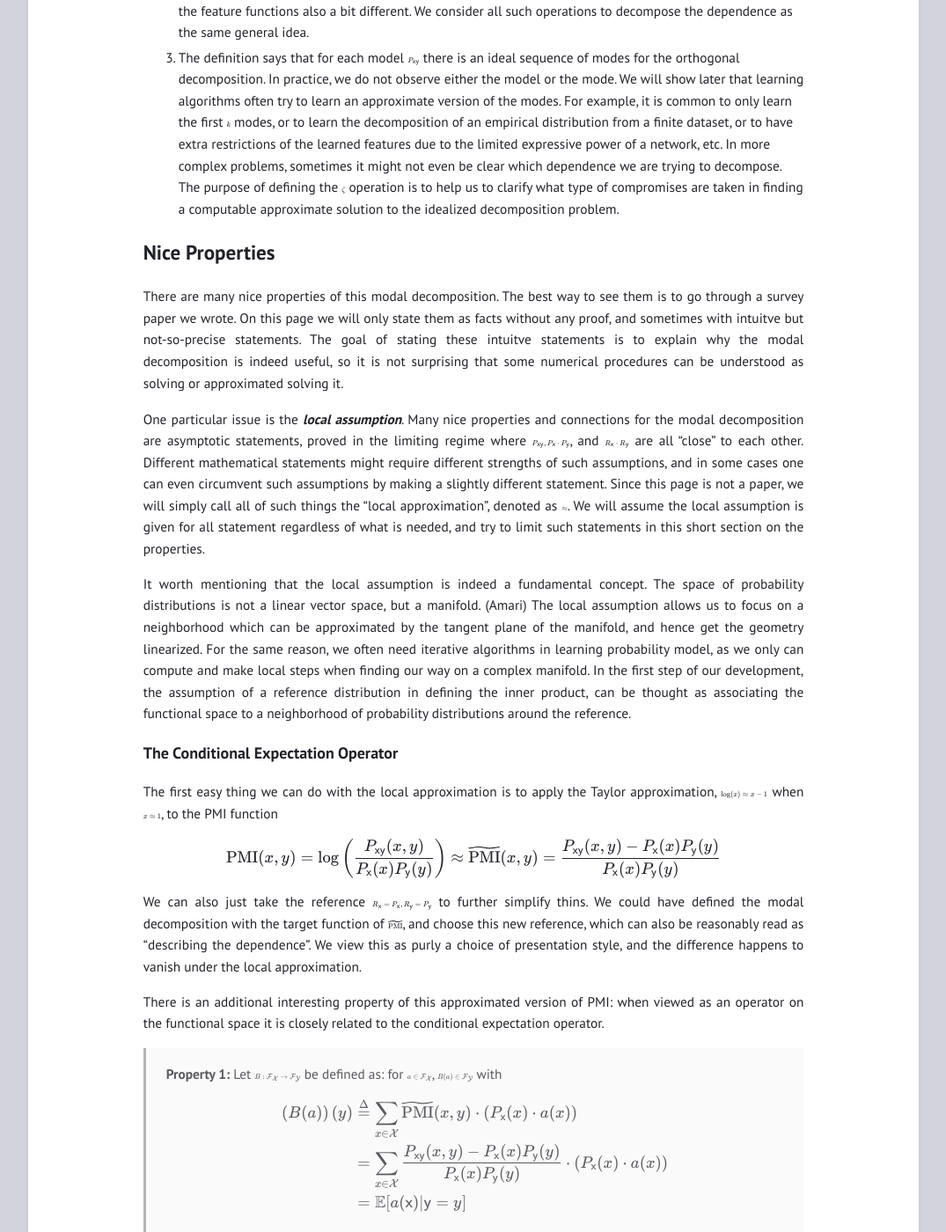
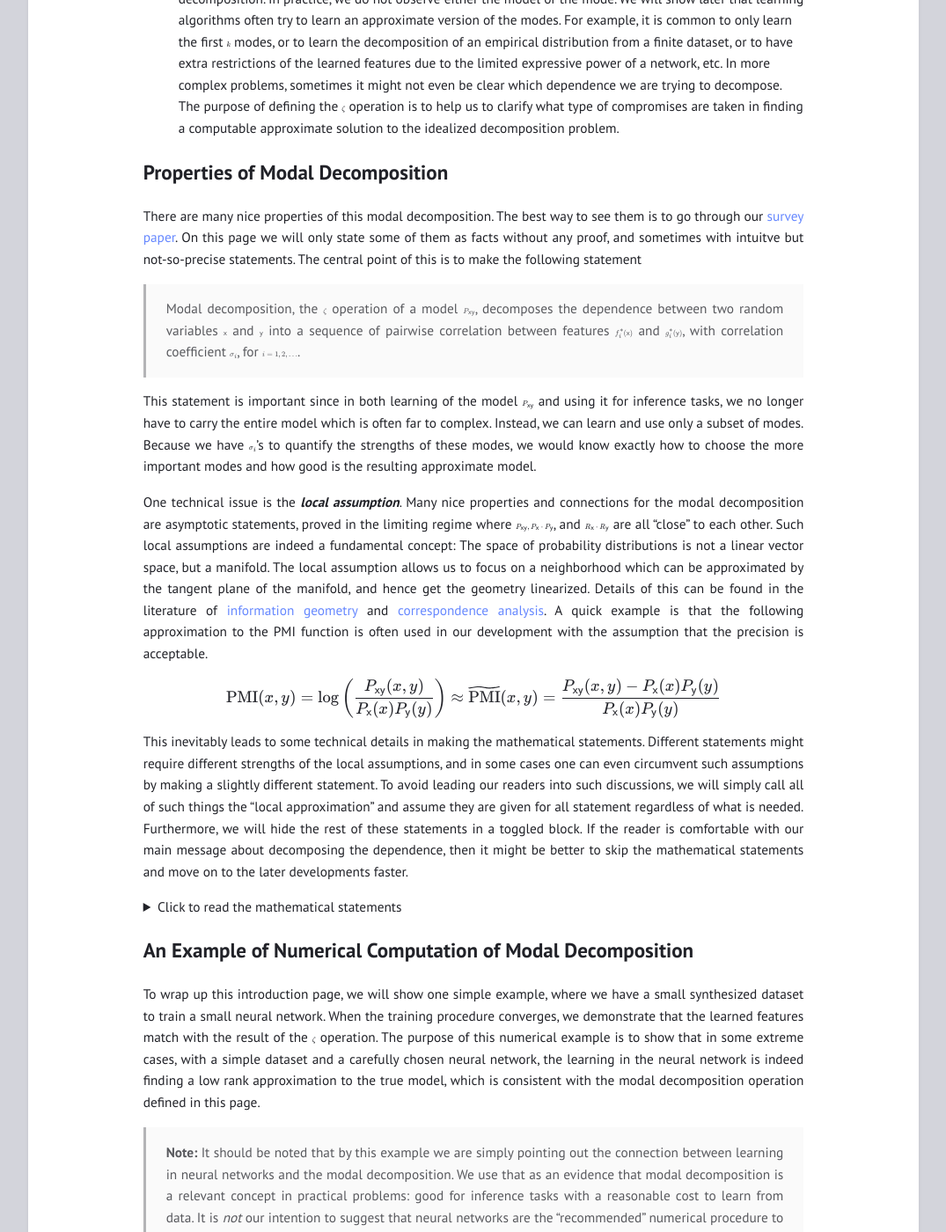
Before and after one commit to gilearning/gilearning.github.io, a Jekyll site: the page built from _posts/2022-08-15-ModalDecomposition.md, in a window 1280 px wide and 1400 px high, scrolled down 4444 px. Shown: the whole window at 88% size, without its empty margins (102-1177 px from the left). Built offline with Jekyll 4.4.1, drawn with Linux system fonts in a browser that asks for light colours; formulas are drawn with MathJax 3; some of the changed text lies outside the part shown.

Commit message:
changed toggle block, but lost all fonts in it.

```diff
--- a/_posts/2022-08-15-ModalDecomposition.md
+++ b/_posts/2022-08-15-ModalDecomposition.md
@@ -63,7 +61,7 @@
 >**Note:**
 >In words, this assumption says that the PMI function can be approached, in L2 sense, by the sum of a countable collection of product functions, with L2 defined w.r.t. the given reference distribution. This assumption is always true for the cases that both $\mathcal X$ and $\mathcal Y$ are discrete alphabets. For more general cases, the assumption of a countable basis in L2 sense is a commonly used assumption, which is not restrictive at all in most practical applications, and convenient for us to rule out some of the "unpleasant" distributions.
 
-## A Single Mode
+### A Single Mode
 
 Why we are so interested in such product functions? In short, it represents a very simple kind of dependence. Imagine a joint distribution $P_{\mathsf {xy}}$ whose PMI function can be written as
 
@@ -97,20 +95,22 @@
 ---
 **Definition: Rank-1 Approximation**
 
-For a function $B \in \mathcal {F_{X\times Y}}$, and a given reference distribution $R_{\mathsf {xy}} = R_\mathsf x R_\mathsf y$, the rank-1 approximation of $B$ is written as an operator $\Gamma: B \mapsto (\sigma, f^\ast, g^\ast)$, where $\sigma \geq 0$, $f^\ast \in \mathcal {F_X}, g^\ast\in \mathcal {F_Y}$, are standard feature functions with $\mathbb E_{\mathsf x \sim R_\mathsf x}[f^\ast(\mathsf x)] = \mathbb E_{\mathsf y\sim R_\mathsf y} [g^\ast (\mathsf y)] = 0$, and $\mathrm{var}_{\mathsf x \sim R_\mathsf x}[f^\ast (\mathsf x)] = \mathrm{var}_{\mathsf y\sim R_\mathsf y} [g^\ast (\mathsf y)] = 1$:
+For a function $B \in \mathcal {F_{X\times Y}}$, and a given reference distribution $R_{\mathsf {xy}} = R_\mathsf x R_\mathsf y$, the rank-1 approximation of $B$ is written as an operator $\Gamma: B \mapsto (\sigma, f^\ast, g^\ast)$,
 
 $$
 \Gamma(B) \stackrel{\Delta}{=} \arg\min_{\sigma, f, g} \; \Vert B - \sigma\cdot f\otimes g\Vert^2
 $$
 
+where the optimization has the constraints: $\sigma \geq 0$, $f^\ast \in \mathcal {F_X}, g^\ast\in \mathcal {F_Y}$, are standard feature functions, i.e., $f^\ast, g^\ast$ both have zero mean and unit variance w.r.t. $R_\mathsf{x}, R_\mathsf{y}$, respectively.
+
 ---
 We will state here without proof an intuitive property of this approximation, which we will use rather frequently: the approximation error is orthogonal to the optimal feature functions, i.e.
 
 $$
-\begin{align}
+\begin{align*}
 &\sum_{x\in \mathcal X} \; R_{\mathsf x}(x) \cdot \left[ \left(B(x,y) - \sigma\cdot f^\ast (x) g^\ast (y)\right) \cdot f^\ast (x) \right] = 0 , \qquad \forall y\\
 &\sum_{y\in \mathcal Y} \; R_{\mathsf y}(y) \cdot \left[ \left(B(x,y) - \sigma\cdot f^\ast (x) g^\ast (y)\right) \cdot g^\ast (y) \right] = 0 , \qquad \forall x
-\end{align}
+\end{align*}
 $$
 
 Based on this we have the following definition of modal decomposition.
@@ -144,15 +144,27 @@
 3. The definition says that for each model $P_{\mathsf {xy}}$ there is an ideal sequence of modes for the orthogonal decomposition. In practice, we do not observe either the model or the mode. We will show later that learning algorithms often try to learn an approximate version of the modes. For example, it is common to only learn the first $k$ modes, or to learn the decomposition of an empirical distribution from a finite dataset, or to have extra restrictions of the learned features due to the limited expressive power of a network, etc. In more complex problems, sometimes it might not even be clear which dependence we are trying to decompose. The purpose of defining the $\zeta$ operation is to help us to clarify what type of compromises are taken in finding a computable approximate solution to the idealized decomposition problem.
 
 
-## Nice Properties
+## Properties of Modal Decomposition
 
-There are many nice properties of this modal decomposition. The best way to see them is to go through a survey paper we wrote. On this page we will only state them as facts without any proof, and sometimes with intuitve but not-so-precise statements. The goal of stating these intuitve statements is to explain why the modal decomposition is indeed useful, so it is not surprising that some numerical procedures can be understood as solving or approximated solving it.
+There are many nice properties of this modal decomposition. The best way to see them is to go through our [survey paper](http://lizhongzheng.mit.edu/sites/default/files/documents/mace_final.pdf). On this page we will only state some of them as facts without any proof, and sometimes with intuitve but not-so-precise statements. The central point of this is to make the following statement
 
-One particular issue is the **_local assumption_**. Many nice properties and connections for the modal decomposition are asymptotic statements, proved in the limiting regime where $P_{\mathsf {xy}}, P_\mathsf x \cdot P_\mathsf y$, and $R_\mathsf x\cdot R_\mathsf y$ are all "close" to each other. Different mathematical statements might require different strengths of such assumptions, and in some cases one can even circumvent such assumptions by making a slightly different statement. Since this page is not a paper, we will simply call all of such things the "local approximation", denoted as $\approx$. We will assume the local assumption is given for all statement regardless of what is needed, and try to limit such statements in this short section on the properties.
+>Modal decomposition, the $\zeta$ operation of a model $P_{\mathsf {xy}}$, decomposes the dependence between two random variables $\mathsf x$ and $\mathsf y$ into a sequence of pairwise correlation between  features $f^\ast_i(\mathsf x)$ and $g^\ast_i(\mathsf y)$, with correlation coefficient $\sigma_i$, for $i=1, 2, \ldots$.
 
-It worth mentioning that the local assumption is indeed a fundamental concept. The space of probability distributions is not a linear vector space, but a manifold. (Amari) The local assumption allows us to focus on a neighborhood which can be approximated by the tangent plane of the manifold, and hence get the geometry linearized. For the same reason, we often need iterative algorithms in learning probability model, as we only can compute and make local steps when finding our way on a complex manifold. In the first step of our development, the assumption of a reference distribution in defining the inner product, can be thought as associating the functional space to a neighborhood of probability distributions around the reference.
+This statement is important since in both learning of the model $P_{\mathsf {xy}}$ and using it for inference tasks, we no longer have to carry the entire model which is often far to complex. Instead, we can learn and use only a subset of modes. Because we have $\sigma_i$'s to quantify the strengths of these modes, we would know exactly how to choose the more important modes and how good is the resulting approximate model.
 
-### The Conditional Expectation Operator
+One technical issue is the **_local assumption_**. Many nice properties and connections for the modal decomposition are asymptotic statements, proved in the limiting regime where $P_{\mathsf {xy}}, P_\mathsf x \cdot P_\mathsf y$, and $R_\mathsf x\cdot R_\mathsf y$ are all "close" to each other. Such local assumptions are indeed a fundamental concept: The space of probability distributions is not a linear vector space, but a manifold. The local assumption allows us to focus on a neighborhood which can be approximated by the tangent plane of the manifold, and hence get the geometry linearized. Details of this can be found in the literature of [information geometry](https://www.amazon.com/Information-Translations-Mathematical-Monographs-Tanslations/dp/0821843028) and [correspondence analysis](https://en.wikipedia.org/wiki/Correspondence_analysis). A quick example is that the following approximation to the PMI function is often used in our development with the assumption that the precision is acceptable.
+
+$$
+\mathrm{PMI}(x,y) = \log \left( \frac{P_{\mathsf {xy}}(x,y)}{P_\mathsf x(x) P_\mathsf y(y)} \right)\approx \widetilde{\mathrm{PMI}}(x,y) = \frac{P_{\mathsf {xy}}(x,y) - P_\mathsf x(x) P_\mathsf y(y)}{P_\mathsf x(x) P_\mathsf y(y)}
+$$
+
+This inevitably leads to some technical details in making the mathematical statements. Different statements might require different strengths of the local assumptions, and in some cases one can even circumvent such assumptions by making a slightly different statement. To avoid leading our readers into such discussions, we will simply call all of such things the "local approximation" and assume they are given for all statement regardless of what is needed. Furthermore, we will hide the rest of these statements in a toggled block. If the reader is comfortable with our main message about decomposing the dependence, then it might be better to skip the mathematical statements and move on to the later developments faster.
+
+<details>
+<summary>Click to read the mathematical statements </summary>
+
+
+**The Conditional Expectation Operator**
 
 The first easy thing we can do with the local approximation is to apply the Taylor approximation, $\log(x) \approx x-1$ when $x\approx 1$, to the PMI function
 
@@ -160,7 +172,7 @@
 \mathrm{PMI}(x,y) = \log \left( \frac{P_{\mathsf {xy}}(x,y)}{P_\mathsf x(x) P_\mathsf y(y)} \right)\approx \widetilde{\mathrm{PMI}}(x,y) = \frac{P_{\mathsf {xy}}(x,y) - P_\mathsf x(x) P_\mathsf y(y)}{P_\mathsf x(x) P_\mathsf y(y)}
 $$
 
-We can also just take the reference $R_\mathsf x = P_\mathsf x, R_\mathsf y= P_\mathsf y$ to further simplify thins. We could have defined the modal decomposition with the target function of $\widetilde{\mathrm{PMI}}$, and choose this new reference, which can also be reasonably read as "describing the dependence". We view this as purly a choice of presentation style, and the difference happens to vanish under the local approximation.
+We can also just take the reference $R_\mathsf x = P_\mathsf x, R_\mathsf y= P_\mathsf y$ to further simplify things. We could have defined the modal decomposition with the target function of $\widetilde{\mathrm{PMI}}$, and choose this new reference, which can also be reasonably read as "describing the dependence". We view this as purly a choice of presentation style, and the difference happens to vanish under the local approximation.
 
 There is an additional interesting property of this approximated version of PMI: when viewed as an operator on the functional space it is closely related to the conditional expectation operator.
 
@@ -260,6 +272,9 @@
 > $I(\mathsf x; \mathsf y) = \frac{1}{2} \Vert \mathrm{PMI} \Vert^2 = \frac{1}{2} \sum_i \sigma_i^2$
 
 This is probably the cleanest way to understand the modal decomposition: it breaks the mutual information into the sum of a number of modes, as the (squared) strengths of these modes add up to the mutual information. As stated earlier, it is often difficult to learn or to store the PMI function in practice due to the high dimensionality of the data. In these cases, it is a good idea to approximate the PMI function with a truncated versition that only keeps the first $k$ strongest modes. This not only gives the best rank-limited approximation of the joint distribution, as stated in equation (2) in the [definition](#definition-modal-decomposition-zeta), but also captures the most significant dependence relation (the most strongly correlated feature pairs), and in that sense makes the approximation useful in inference tasks.
+
+
+</details>
 
 ## An Example of Numerical Computation of Modal Decomposition
 
```
Also changed, not shown: other parts of _posts/2022-08-15-ModalDecomposition.md (+0 -2 lines).
